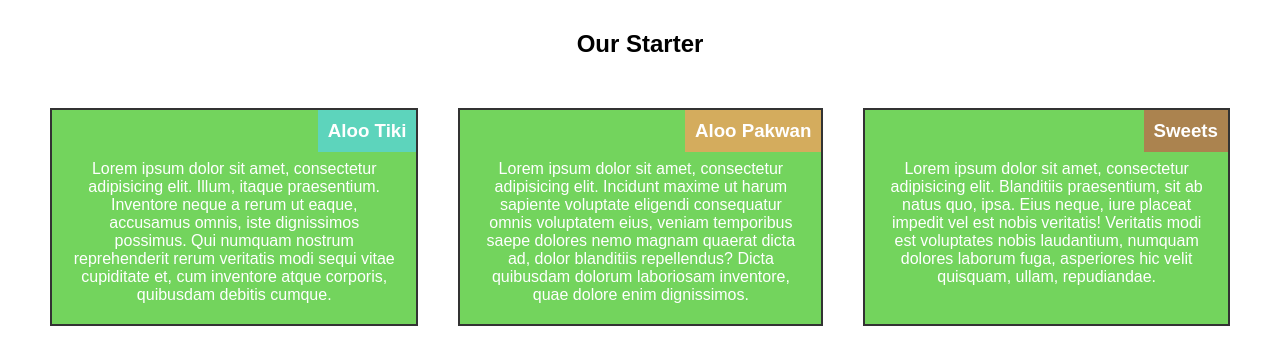
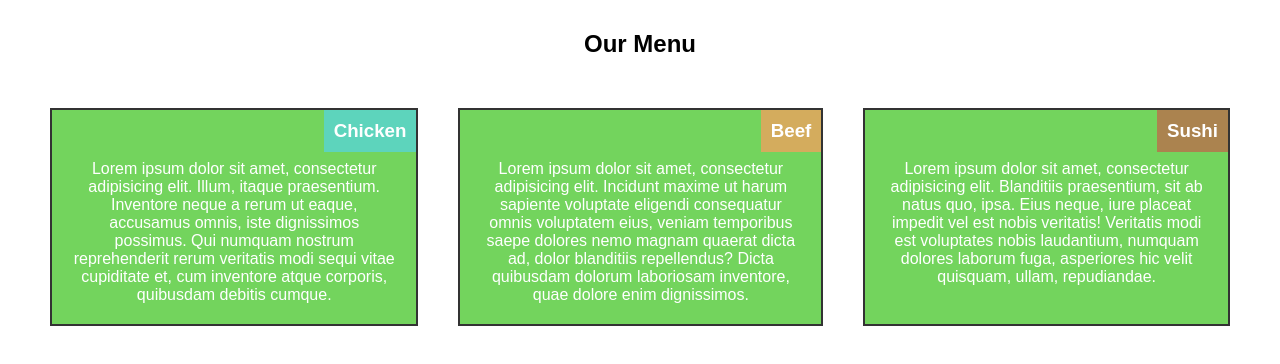
Before and after one commit to thanvi26s/mod_2_solution, a plain HTML site: page index.html in a window 1280 px wide. Drawn offline with Linux system fonts and the light colour scheme.

Commit message:
Update index.html

```diff
--- a/index.html
+++ b/index.html
@@ -4,24 +4,23 @@
   <meta charset="UTF-8">
   <meta name="viewport" content="width=device-width, initial-scale=1.0">
   <meta http-equiv="X-UA-Compatible" content="ie=edge">
-  <link rel="stylesheet" href="desktop.css">
   <link rel="stylesheet" href="style.css">
   <title>Assignment</title>
 </head>
 <body>
     <div class="container">
-        <h2>Our Starter</h2>
+        <h2>Our Menu</h2>
         <div class="boxes">
             <section class="box" id="box-1">
-              <h3>Aloo Tiki</h3>
+              <h3>Chicken</h3>
               <p>Lorem ipsum dolor sit amet, consectetur adipisicing elit. Illum, itaque praesentium. Inventore neque a rerum ut eaque, accusamus omnis, iste dignissimos possimus. Qui numquam nostrum reprehenderit rerum veritatis modi sequi vitae cupiditate et, cum inventore atque corporis, quibusdam debitis cumque.</p>
             </section>
             <section class="box" id="box-2">
-              <h3>Aloo Pakwan</h3>
+              <h3>Beef</h3>
               <p>Lorem ipsum dolor sit amet, consectetur adipisicing elit. Incidunt maxime ut harum sapiente voluptate eligendi consequatur omnis voluptatem eius, veniam temporibus saepe dolores nemo magnam quaerat dicta ad, dolor blanditiis repellendus? Dicta quibusdam dolorum laboriosam inventore, quae dolore enim dignissimos.</p>
             </section>
             <section class="box" id="box-3">
-              <h3>Sweets</h3>
+              <h3>Sushi</h3>
               <p>Lorem ipsum dolor sit amet, consectetur adipisicing elit. Blanditiis praesentium, sit ab natus quo, ipsa. Eius neque, iure placeat impedit vel est nobis veritatis! Veritatis modi est voluptates nobis laudantium, numquam dolores laborum fuga, asperiores hic velit quisquam, ullam, repudiandae.</p>
             </section>
         </div>
```
